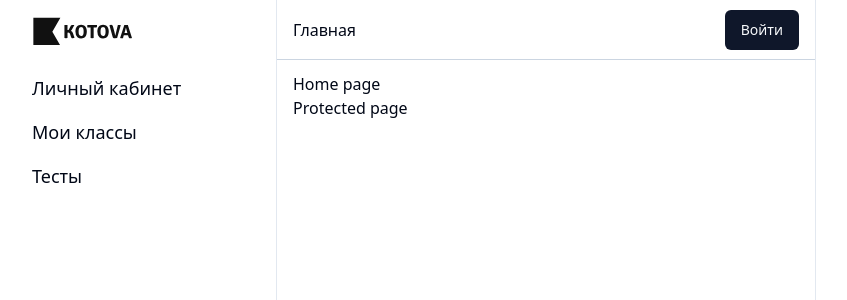
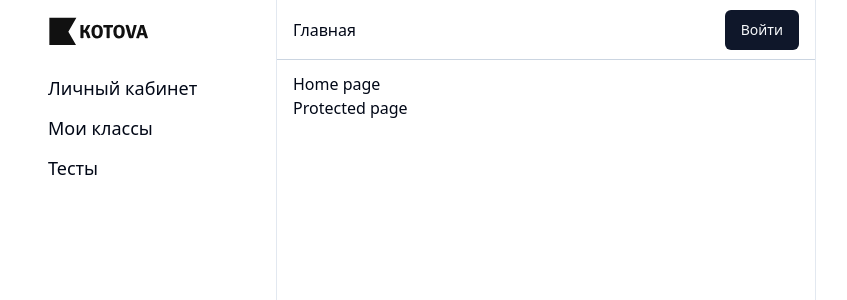
Before and after one commit to netrolite/kotova, a Next.js app: page / in a window 1280 px wide. Shown: the top 300 px of the page, without its empty margins (224-1071 px from the left). Built offline with nearby package versions, Linux system fonts and the light colour scheme; no server answers.

Commit message:
fix sidebar

```diff
--- a/src/components/RootLayout/Sidebar/Links.tsx
+++ b/src/components/RootLayout/Sidebar/Links.tsx
@@ -23,13 +23,10 @@ const LINKS = [
 export default function SidebarLinks({ className }: Props) {
   const pathname = usePathname();
   return (
-    <nav
-      className={cn(
-        "flex space-x-2 lg:flex-col lg:space-x-0 lg:space-y-1",
-        className,
-      )}
-    >
+    <nav className={cn("flex flex-col gap-1", className)}>
+      <ul>
         {LINKS.map((item) => (
+          <li>
             <Link
               key={item.href}
               href={item.href}
@@ -38,12 +35,14 @@ export default function SidebarLinks({ className }: Props) {
                 pathname === item.href
                   ? "bg-muted hover:bg-muted"
                   : "hover:bg-transparent hover:underline",
-            "justify-start text-lg",
+                "w-full justify-start text-lg",
               )}
             >
               {item.title}
             </Link>
+          </li>
         ))}
+      </ul>
     </nav>
   );
 }
--- a/src/components/RootLayout/Sidebar/Sidebar.tsx
+++ b/src/components/RootLayout/Sidebar/Sidebar.tsx
@@ -4,7 +4,7 @@ import SidebarLinks from "./Links";
 
 export default function Sidebar() {
   return (
-    <aside className="hidden w-full max-w-[260px] space-y-2 md:block">
+    <aside className="hidden w-full max-w-[260px] space-y-2 px-4 md:block">
       <HeaderWrapper className="border-none" asDiv={true}>
         <Logo className="max-w-[100px]" />
       </HeaderWrapper>
```
Lines whose indentation alone changed are shown as unchanged.
